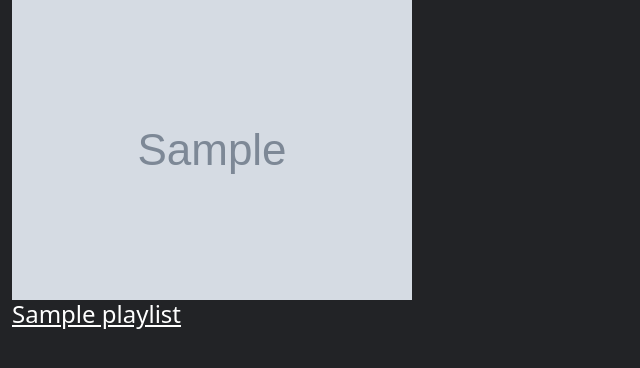
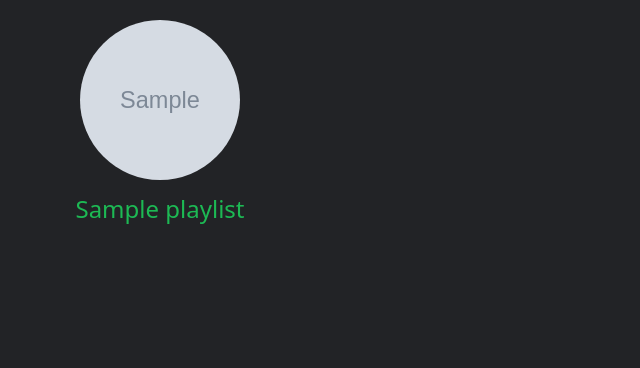
Before and after one commit to behnambm/spotify, a Flask app: page / in a window 1280 px wide. Shown: the part 56-424 px from the top of the page, without its empty margins (0-640 px from the left). Run offline with Flask 2, Linux system fonts and the light colour scheme; tables that the repository leaves empty hold one stand-in row (values such as "Sample post"); grey boxes marked "Sample" are stand-in pictures; some libraries are stand-ins or nearby versions.

Commit message:
add styles

```diff
--- a/app/static/css/style.css
+++ b/app/static/css/style.css
@@ -14,7 +14,7 @@
 body{
     background-color: #222326;
 }
-a, li, p, span {
+a, li, p, span, h4 {
     color: #FFF;
 }
 
@@ -198,3 +198,27 @@ a, li, p, span {
     background-color: #509bf5;
     color: #FFF;
 }
+
+.main-playlist-item{
+    text-align: center;
+    margin-top: 20px;
+}
+.main-playlist-item img{
+    object-fit: cover;
+    width: 160px;
+    height: 160px;
+    border-radius: 50%;
+}
+
+.main-playlist-item a{
+    text-decoration: none;
+}
+
+.main-playlist-item a:hover{
+    cursor: pointer;
+}
+
+.main-playlist-item h4{
+    color: #1db954;
+    margin-top: 15px;
+}
```
